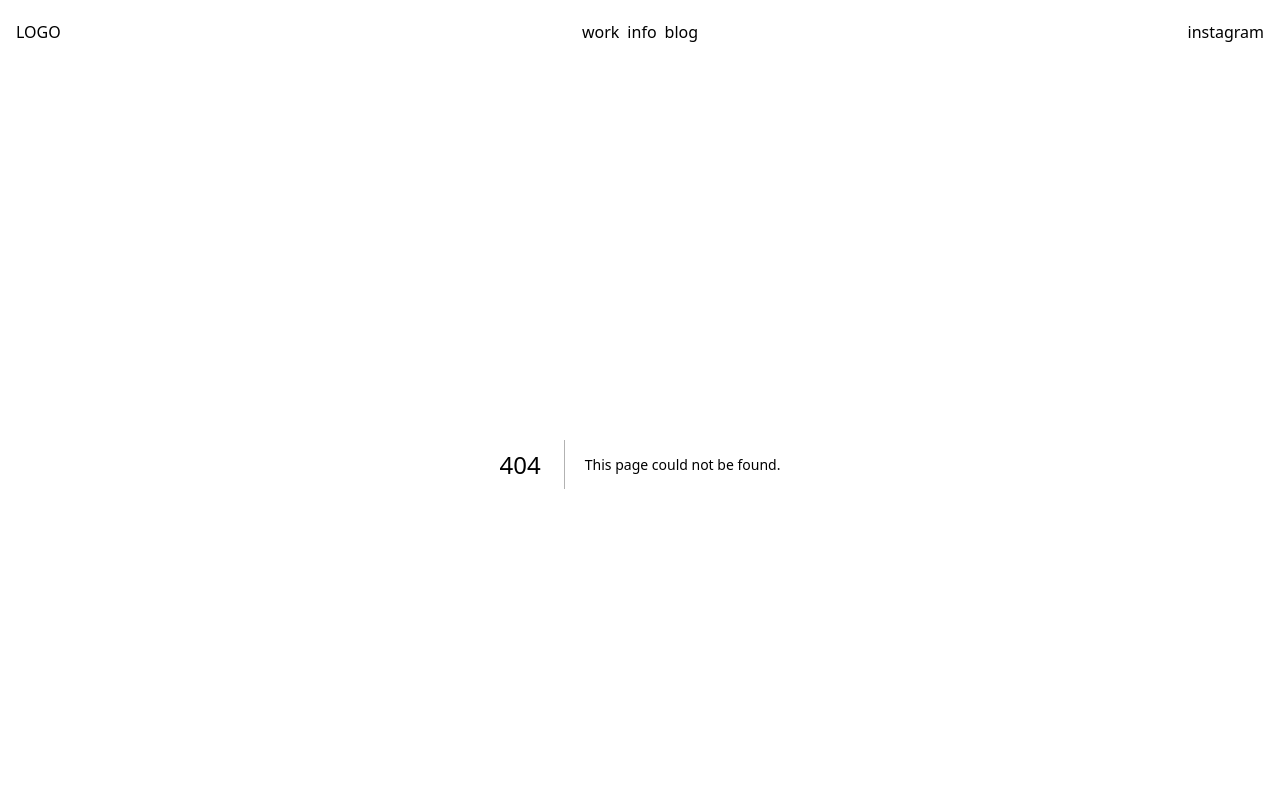
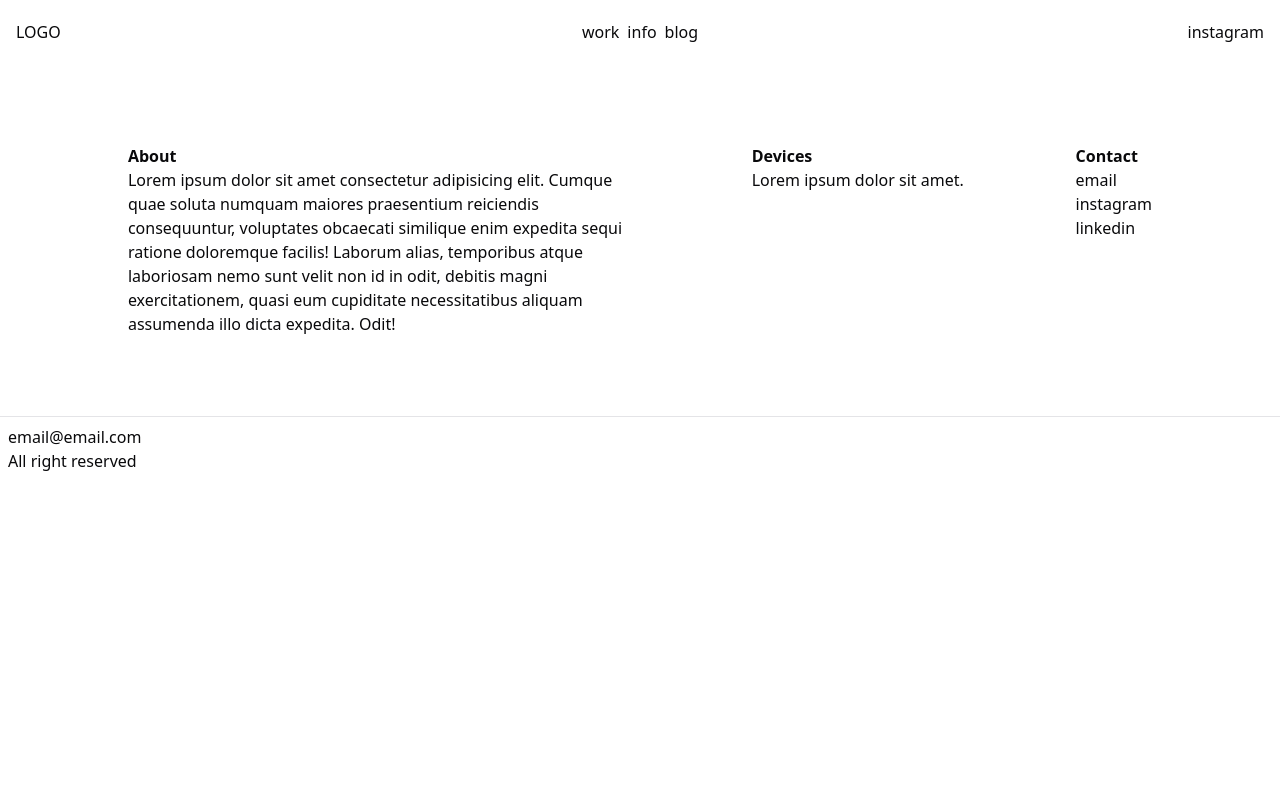
Before and after one commit to Jophkins/lastshoot, a Next.js app: page /info in a window 1280 px wide. Before the commit this address had no page. Shown: the top 800 px of the page. Built offline with nearby package versions, Linux system fonts and the light colour scheme.

Commit message:
:construction: info-page added, minor fixes

```diff
--- /dev/null
+++ b/app/info/page.tsx
@@ -0,0 +1,20 @@
+export default function InfoPage() {
+  return (
+    <div className="m-20 flex flex-col-3 gap-4 justify-around">
+      <div className="max-w-lg">
+        <span className="font-bold">About</span>
+        <p>Lorem ipsum dolor sit amet consectetur adipisicing elit. Cumque quae soluta numquam maiores praesentium reiciendis consequuntur, voluptates obcaecati similique enim expedita sequi ratione doloremque facilis! Laborum alias, temporibus atque laboriosam nemo sunt velit non id in odit, debitis magni exercitationem, quasi eum cupiditate necessitatibus aliquam assumenda illo dicta expedita. Odit!</p>
+      </div>
+      <div className="max-w-lg">
+        <span className="font-bold">Devices</span>
+        <p>Lorem ipsum dolor sit amet.</p>
+      </div>
+      <div className="max-w-lg">
+        <span className="font-bold">Contact</span>
+        <p>email</p>
+        <p>instagram</p>
+        <p>linkedin</p>
+      </div>
+    </div>
+  );
+}
--- a/app/layout.tsx
+++ b/app/layout.tsx
@@ -29,7 +29,7 @@ export default function RootLayout({
   return (
     <html lang="en">
       <body
-        className={`${geistSans.variable} ${geistMono.variable} antialiased`}
+        className={`${geistSans.variable} ${geistMono.variable} antialiased overflow-hidden`}
       >
         <Header />
         {children}
--- a/components/shared/header.tsx
+++ b/components/shared/header.tsx
@@ -1,3 +1,5 @@
+import Link from "next/link";
+
 import { cn } from "@/lib/utils";
 
 type Props = {
@@ -8,10 +10,10 @@ export const Header: React.FC<Props> = ({ classname }) => {
   return (
     <header className={cn(classname)}>
       <div className="p-4 grid grid-cols-3 w-full h-16 items-center">
-        <div className="justify-self-start hover:font-bold hover:text-amber-600 transition-all hover:cursor-pointer hover:text-xl">LOGO</div>
+        <Link href="/" className="justify-self-start hover:font-bold hover:text-amber-600 transition-all hover:cursor-pointer hover:text-xl">LOGO</Link>
         <div className="justify-self-center flex gap-2">
           <span className=" duration-300 transition-all hover:font-bold hover:cursor-pointer hover:text-amber-600 hover:text-xl">work</span>
-          <span className="duration-300 transition-all hover:font-bold hover:cursor-pointer hover:text-amber-600 hover:text-xl">info</span>
+          <Link href="/info" className="duration-300 transition-all hover:font-bold hover:cursor-pointer hover:text-amber-600 hover:text-xl">info</Link>
           <span className="duration-300 transition-all hover:font-bold hover:cursor-pointer hover:text-amber-600 hover:text-xl">blog</span>
         </div>
         <div className="justify-self-end hover:text-amber-600 transition-all hover:font-bold hover:cursor-pointer hover:text-xl">instagram</div>
```
